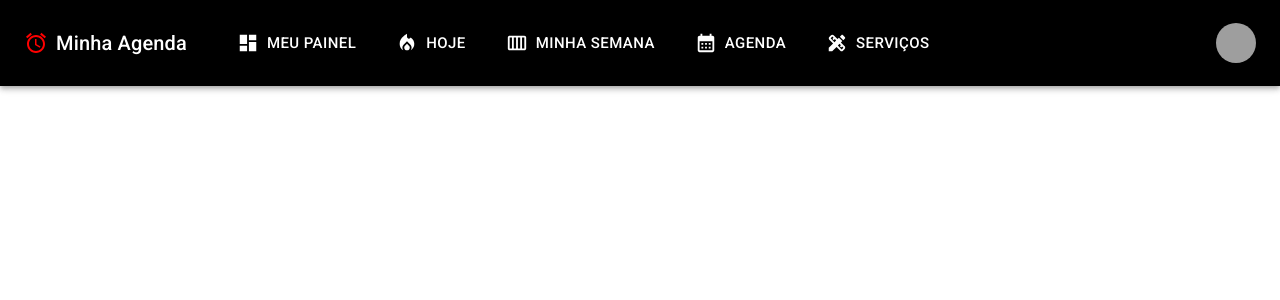
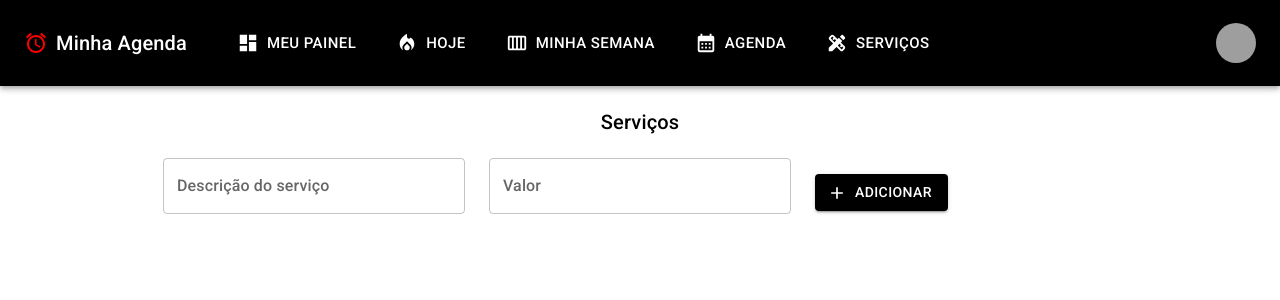
Before and after one commit to joaoavila1987/spa-agenda, a React (Create React App) app: page /servicos in a window 1280 px wide. Shown: the top 300 px of the page. Built offline with nearby package versions, Linux system fonts and the light colour scheme; grey boxes are pictures that could not be loaded.

Commit message:
pagina serviços inicializada

```diff
--- a/src/componentes/servicos/Servicos.jsx
+++ b/src/componentes/servicos/Servicos.jsx
@@ -1,10 +1,47 @@
 import React from 'react'
 import NavBar from '../navbar/NavBar';
+import TextField from '@mui/material/TextField';
+import Grid from '@mui/material/Grid';
+import Typography from '@mui/material/Typography';
+import Button from '@mui/material/Button';
+import AddIcon from '@mui/icons-material/Add';
+//import Box from '@mui/material/Box';
 
 export default function Servicos() {
   return (
     <>
     <NavBar />
+    <br/>
+    <Grid container justifyContent={'center'}>
+    <Grid item xs={12}>
+     <Typography textAlign="center" variant='h6' sx={{ color : 'black'}} >Serviços</Typography>
+    </Grid>
+    </Grid>
+    <br />
+    <Grid container justifyContent={'center'} spacing={3}>
+    <Grid item  xs={12} md={3}>
+    <TextField fullWidth size='large' label="Descrição do serviço"  />
+    </Grid>
+      <Grid item xs={12} md={3}>
+     <TextField fullWidth size='large' label="Valor"  />
+    </Grid>
+      <Grid item xs={12} md={3}>
+      <Button
+        variant="contained"
+        sx={{ my: 2, color: 'white', bgcolor: 'black',  '&:hover': {
+            backgroundColor: '#ccc',
+            borderColor: '#ccc',
+            boxShadow: 'none',
+            color: '#000'
+          },}}
+          startIcon={<AddIcon />}>
+        Adicionar
+    </Button>
+    </Grid>
+    </Grid>
+
+
+
 
     </>
   )
```
